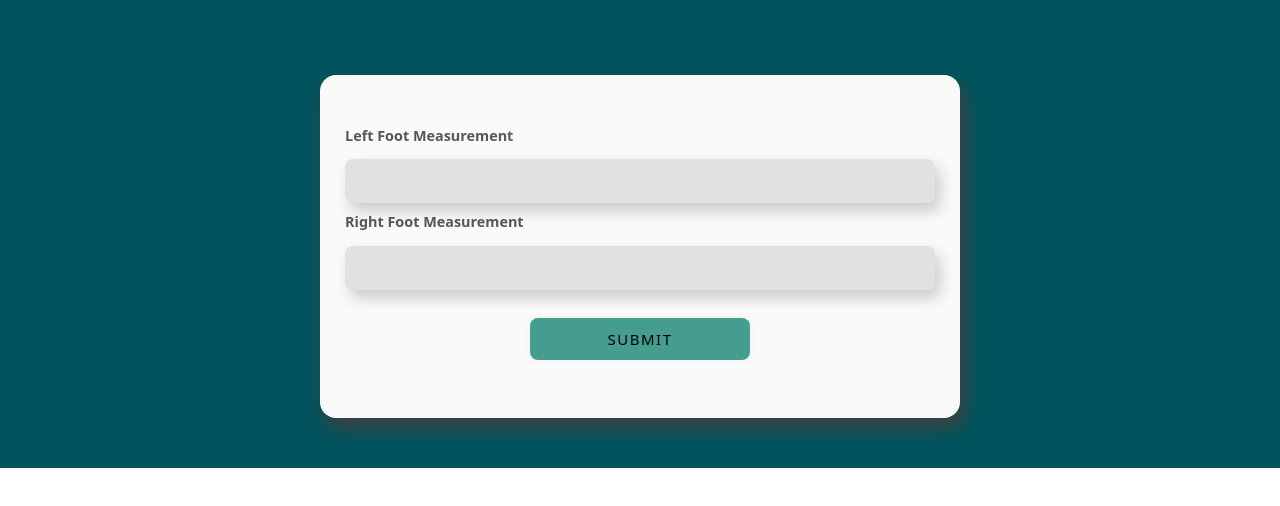
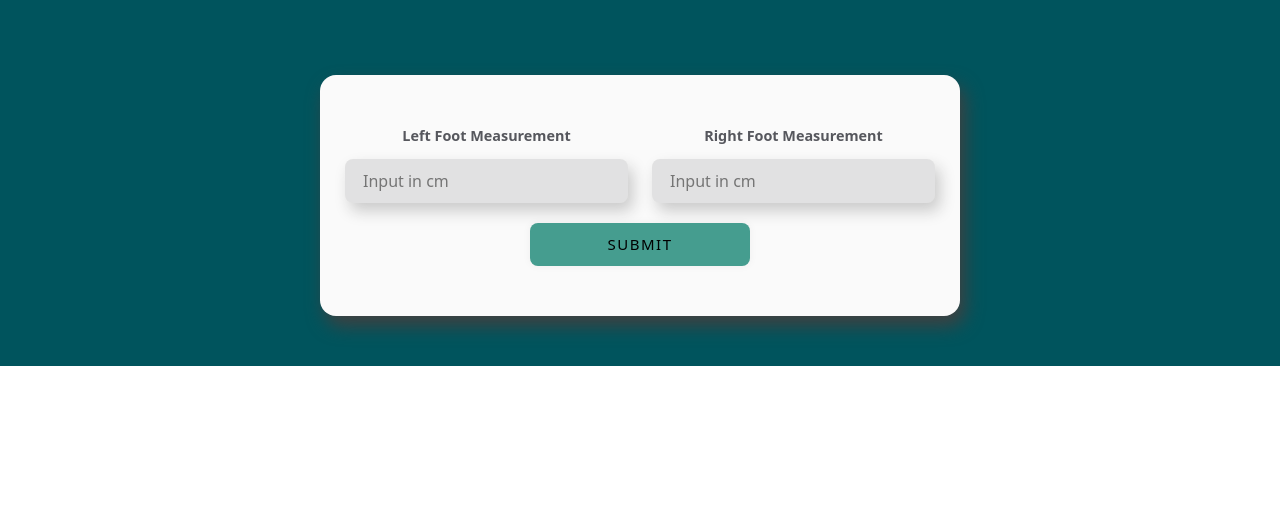
Before and after one commit to nikoauer/Rock-Climbing-Shoe-Calculator, a React (Vite) app in the folder client/: page / in a window 1280 px wide. Shown: the top 506 px of the page. Built offline with nearby package versions, Linux system fonts and the light colour scheme.

Commit message:
modified inputs to be side by side

```diff
--- a/client/src/components/ShoeSearch.jsx
+++ b/client/src/components/ShoeSearch.jsx
@@ -75,34 +75,45 @@ export default function ShoeSearch() {
       <div id="backgroundBlock">
         <div className="container" id="form">
           <div className="row">
-          <div className="col d-flex  justify-content-center">
+            <div className="col-md-6 d-flex justify-content-center">
               <form onSubmit={handleSubmit} className="vstack gap-2">
-              <label htmlFor="leftFoot">Left Foot Measurement</label>
+                <label htmlFor="leftFoot" className="text-center">Left Foot Measurement</label>
                 <input
+                placeholder="Input in cm"
                   type="number"
                   name="leftFoot"
                   value={footData.leftFoot}
                   onChange={handleChange}
                 />
-              <label htmlFor="rightFoot">Right Foot Measurement</label>
+              </form>
+            </div>
+            <div className="col-md-6 d-flex justify-content-center">
+              <form onSubmit={handleSubmit} className="vstack gap-2">
+                <label htmlFor="rightFoot" className="text-center">Right Foot Measurement</label>
                 <input
+                placeholder="Input in cm"
                   type="number"
                   name="rightFoot"
                   value={footData.rightFoot}
                   onChange={handleChange}
                 />
-              <div className="text-center">
+              </form>
+            </div>
+          </div>
+          <div className="row">
+            <div className="col-12 text-center">
               <button type="submit" id="submitButton">
                 Submit
               </button>
             </div>
-              <div className="text-center">
-              {searchPerformed === true ?
+          </div>
+          <div className="row">
+            <div className="col-12 text-center">
+              {searchPerformed && (
                 <button type="button" onClick={handleReset} id="resetButton">
                   Reset
-                  </button> : null}
-              </div>
-            </form>
+                </button>
+              )}
             </div>
           </div>
         </div>
@@ -110,4 +121,5 @@ export default function ShoeSearch() {
       <Results shoeResults={shoeResults} searchPerformed={searchPerformed} footData={footData}/>
     </>
   );
+
 }
```
Also changed, not shown: client/src/App.css (line endings or trailing spaces). Lines whose indentation alone changed are shown as unchanged.
